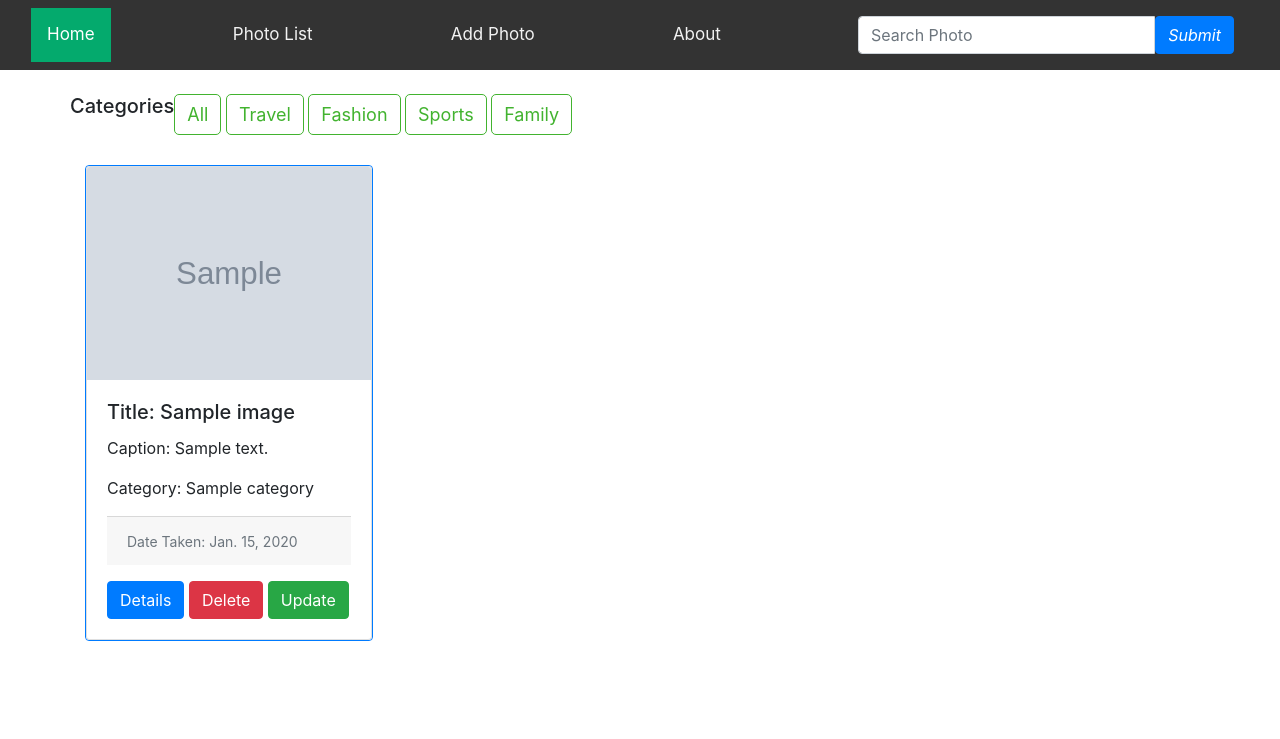
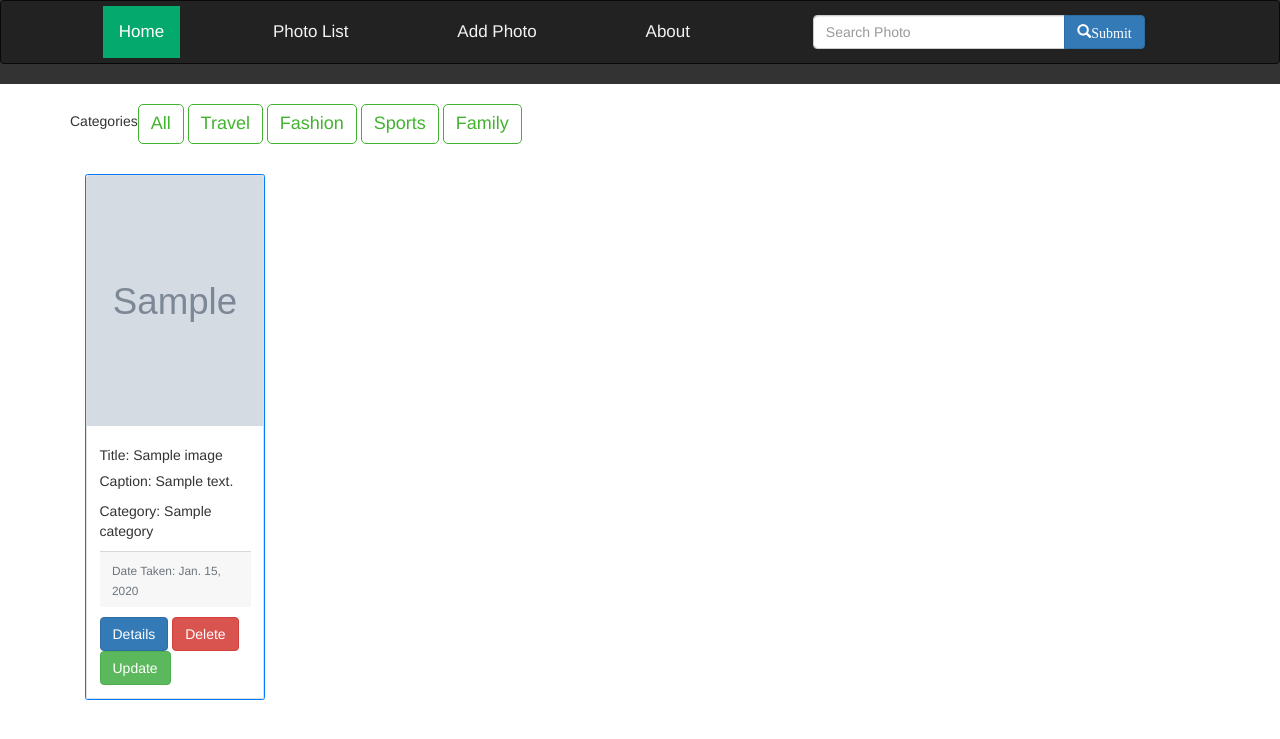
Before and after one commit to obewas/photo-gallery, a Django app: page / in a window 1280 px wide. Shown: the top 739 px of the page. Run offline with Django 3.2, Linux system fonts and the light colour scheme; tables that the repository leaves empty hold one stand-in row (values such as "Sample post"); grey boxes marked "Sample" are stand-in pictures; some libraries are stand-ins or nearby versions.

Commit message:
adjusted image sizes

```diff
--- a/gallery/templates/base.html
+++ b/gallery/templates/base.html
@@ -13,7 +13,9 @@
 
   {% block styles %}
     {% bootstrap_css %}
+    <link rel="stylesheet" href="{% static 'css/bootstrap.min.css' %}">
     <link rel="stylesheet" href="{% static 'css/styles.css' %}">
+    <link rel="stylesheet" href="{% static 'css/font-awesome.min.css '%}">
   {% endblock %}
 
 </head>
@@ -27,6 +29,7 @@
         <script src="https://ajax.googleapis.com/ajax/libs/jquery/3.5.1/jquery.min.js"></script>
         <script src="https://cdnjs.cloudflare.com/ajax/libs/popper.js/1.16.0/umd/popper.min.js"></script>
         <script src="https://maxcdn.bootstrapcdn.com/bootstrap/4.5.2/js/bootstrap.min.js"></script>
+        <script src="{% static 'js/index.js' %}"></script>
      {% bootstrap_javascript %}
     {% endblock %}
 </body>
--- a/gallery/templates/photo_list.html
+++ b/gallery/templates/photo_list.html
@@ -17,11 +17,11 @@
 
     </div>
 {% for photo in photos %}
-<div class="card border-primary mb-3" style="width: 18rem; display:grid;">
+<div class="card border-primary mb-3" style="width: 18rem;">
     <div class="card-group">
 
-        <div class="card">
-            <img class="card-img-top img-fluid" src="{{ photo.image.url }}" alt="Card image cap">
+        <div class="card" >
+            <img class="card-img-top" src="{{ photo.image.url }}" alt="Card image cap" height="250" width="160">
             <div class="card-body">
                 <h5 class="card-title">Title: {{photo.label}}</h5>
                 <p class="card-text">Caption: {{photo.description}}</p>
--- a/gallery/urls.py
+++ b/gallery/urls.py
@@ -10,6 +10,8 @@
     path('update/<int:photo_id>/', views.update_photo,name='update'),
     path('get_photo_by_id/<int:photo_id>',views.get_photo_by_id, name='get_photo_by_id'),
     path('search/', views.search_results, name='search'),
-    path('location_filter', views.location_filter, name='location')
+    path('location_filter', views.location_filter, name='location'),
+
+
 
 ]
--- a/static/css/styles.css
+++ b/static/css/styles.css
@@ -75,7 +75,12 @@
     background-color: #42B32F;
 }
 .btn-default:active .filter-button:active
-{
-    background-color: #42B32F;
-    color: white;
 }
+img {
+max-width:100%;
+}
+.gallery {
+background-color: #dbddf1;
+padding: 80px 0;
+
+}
```
Also changed, not shown: gallery/views.py (line endings or trailing spaces).
